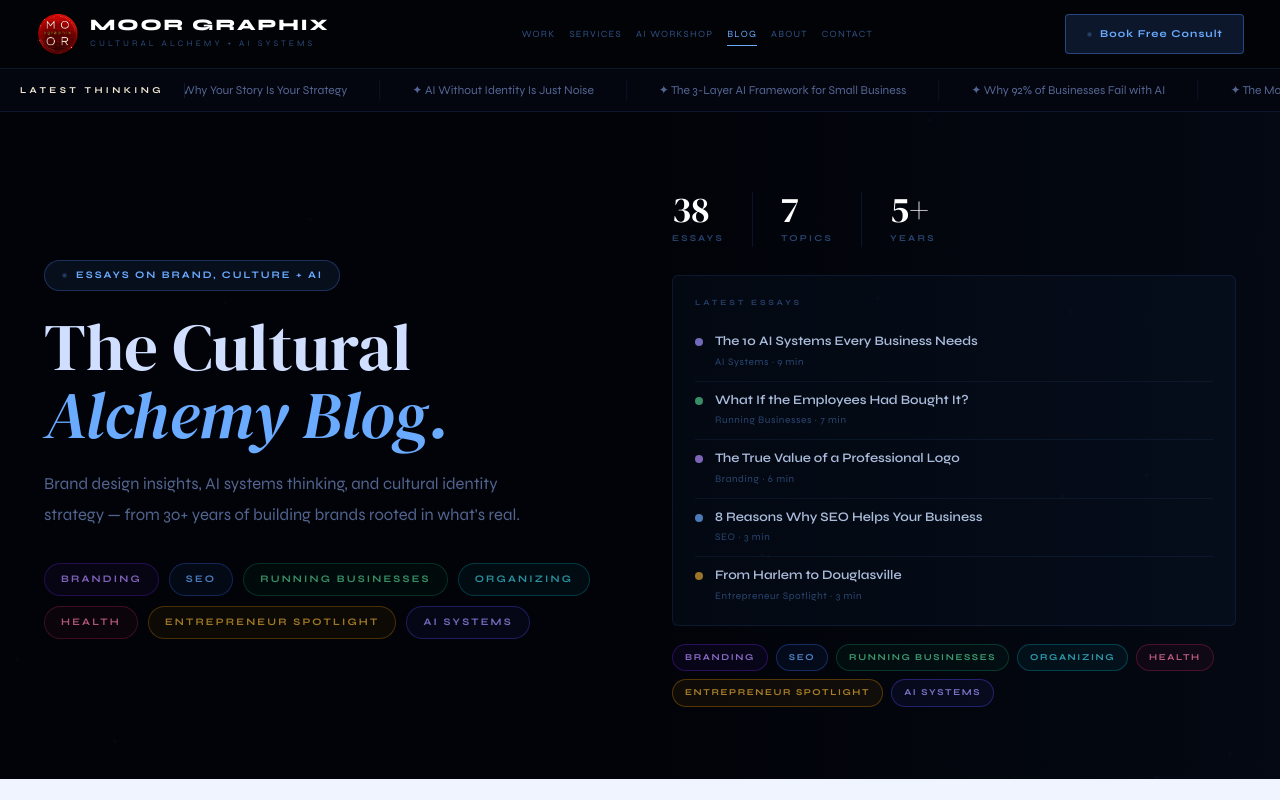
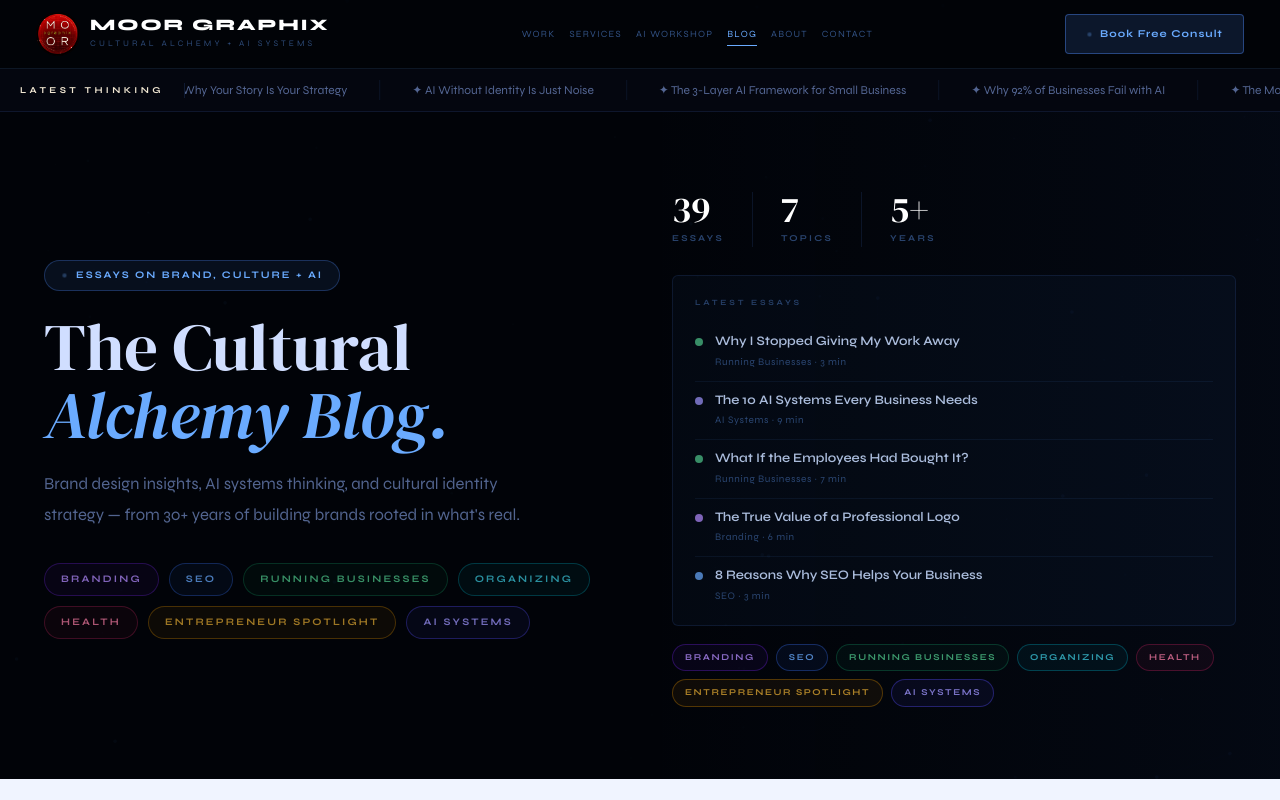
Before and after one commit to sidartifax-cpu/moor-graphix-site, a website: page blog.html in a window 1280 px wide. Shown: the top 800 px of the page. Drawn offline with Linux system fonts and the light colour scheme; a script that the page names is missing.

Commit message:
Update blog.html

```diff
--- a/blog.html
+++ b/blog.html
@@ -315,7 +315,7 @@
   <div class="bl-hero-visual">
     <div class="bh-stats-row">
       <div class="bh-stat">
-        <div class="bh-stat-n">38</div>
+        <div class="bh-stat-n">39</div>
         <div class="bh-stat-l">Essays</div>
       </div>
       <div class="bh-stat">
@@ -329,6 +329,13 @@
     </div>
     <div class="bh-recent">
       <div class="bh-recent-label">Latest Essays</div>
+      <div class="bh-art-row">
+        <span class="bh-cat-dot bh-dot-business"></span>
+        <div>
+          <div class="bh-art-title">Why I Stopped Giving My Work Away</div>
+          <div class="bh-art-meta">Running Businesses · 3 min</div>
+        </div>
+      </div>
       <div class="bh-art-row">
         <span class="bh-cat-dot bh-dot-ai"></span>
         <div>
@@ -355,13 +362,6 @@
         <div>
           <div class="bh-art-title">8 Reasons Why SEO Helps Your Business</div>
           <div class="bh-art-meta">SEO · 3 min</div>
-        </div>
-      </div>
-      <div class="bh-art-row">
-        <span class="bh-cat-dot bh-dot-spotlight"></span>
-        <div>
-          <div class="bh-art-title">From Harlem to Douglasville</div>
-          <div class="bh-art-meta">Entrepreneur Spotlight · 3 min</div>
         </div>
       </div>
     </div>
@@ -409,6 +409,21 @@
 
   <!-- Blog Grid -->
   <div class="bl-grid" id="blogGrid">
+
+    <!-- Post — Creative Business (newest) -->
+    <div class="bl-card" data-cat="business">
+      <div class="bl-card-img">
+        <img src="assets/images/blog/why-i-stopped-giving-my-work-away.jpg" alt="Sid Washington, founder of Moor Graphix, standing at his design studio desk surrounded by sketches, color palettes, and a laptop" loading="lazy">
+        <span class="bl-card-badge bb-business">Running Businesses</span>
+      </div>
+      <div class="bl-card-body">
+        <div class="bl-card-eyebrow ey-business"><span>Creative Business</span></div>
+        <div class="bl-card-title">Why I Stopped Giving My Work Away</div>
+        <p class="bl-card-excerpt">Generosity without structure isn't generosity — it's slow erosion. Why every project, consultation, and creative service at Moor Graphix now runs through paid engagements, no exceptions.</p>
+        <div class="bl-card-meta"><span>July 22, 2026 · Sid Washington</span><span>3 min read</span></div>
+        <a href="blog/why-i-stopped-giving-my-work-away.html" class="bl-card-cta">Read More →</a>
+      </div>
+    </div>
 
     <!-- Post 0 — AI Systems -->
     <div class="bl-card" data-cat="ai">
@@ -914,21 +929,6 @@
       </div>
     </div>
 
-    <!-- Card 33 -->
-    <div class="bl-card" data-cat="business">
-      <div class="bl-card-img">
-        <img src="assets/images/blog/why-i-stopped-giving-my-work-away.jpg" alt="Sid Washington, founder of Moor Graphix, standing at his design studio desk surrounded by sketches, color palettes, and a laptop" loading="lazy">
-        <span class="bl-card-badge bb-business">Running Businesses</span>
-      </div>
-      <div class="bl-card-body">
-        <div class="bl-card-eyebrow ey-business"><span>Creative Business</span></div>
-        <div class="bl-card-title">Why I Stopped Giving My Work Away</div>
-        <p class="bl-card-excerpt">Generosity without structure isn't generosity — it's slow erosion. Why every project, consultation, and creative service at Moor Graphix now runs through paid engagements, no exceptions.</p>
-        <div class="bl-card-meta"><span>July 22, 2026 · Sid Washington</span><span>3 min read</span></div>
-        <a href="blog/why-i-stopped-giving-my-work-away.html" class="bl-card-cta">Read More →</a>
-      </div>
-    </div>
-
   </div><!-- /#blogGrid -->
   <!-- Pagination -->
   <div id="blogPagination" class="bl-pagination"></div>
```
